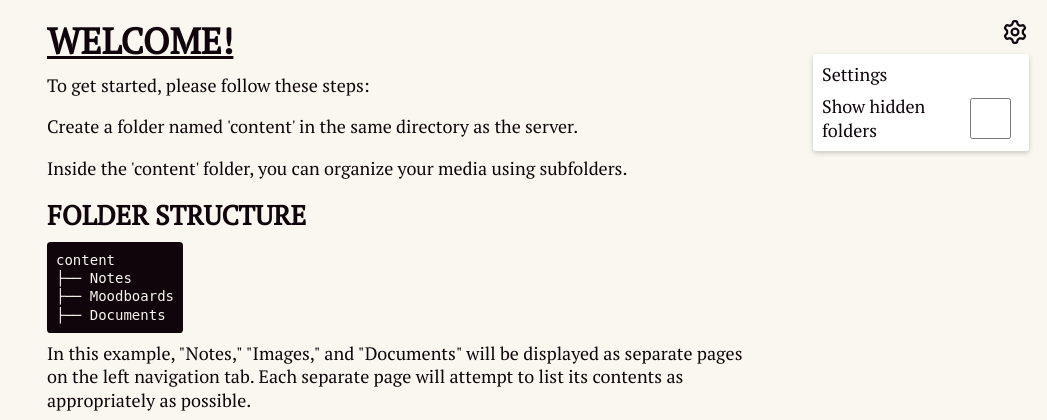
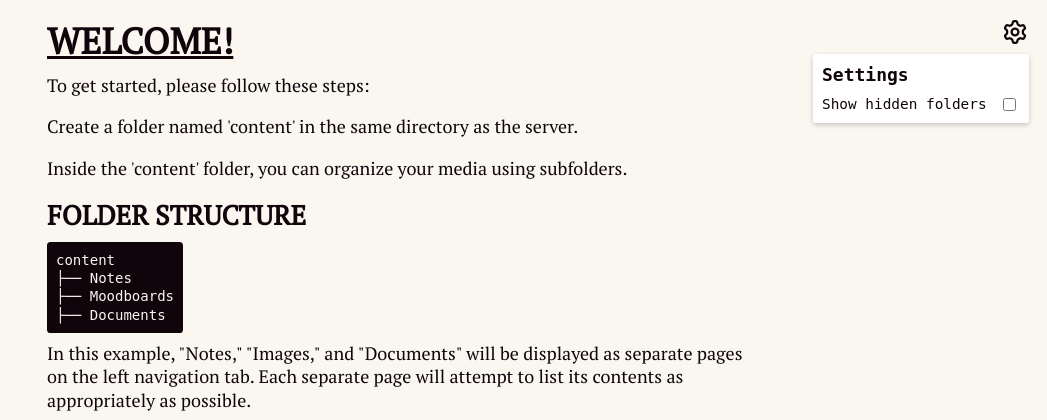
Before and after one commit to prycaustic/plica-garden, a Flask app: template templates/index.html in a window 1280 px wide, after a click that opens the changed part. Shown: the top 420 px of the page, without its empty margins (233-1280 px from the left). Run offline with Flask 3, Linux system fonts and the light colour scheme; the template is opened without the code that fills it, so the values that code supplies are empty; some libraries are stand-ins or nearby versions.

Commit message:
Settings menu is getting there

```diff
--- a/static/css/style.css
+++ b/static/css/style.css
@@ -431,6 +431,8 @@ footer {
 
 /* TODO: finish styling this guy... */
 #settings-menu {
+	font-family: monospace;
+	font-size: 0.8rem;
 	position: fixed;
 	top: 3rem;
 	right: 1rem;
@@ -438,11 +440,13 @@ footer {
 	padding: 0.5rem;
 	background-color: white;
 	display: grid;
-	grid-template-columns: 2fr 1fr;
-	gap: 0.5rem 1rem;
+	grid-template-columns: 1fr 1.2rem;
+	gap: 0.5rem;
 }
 
 #settings-menu .legend {
+	font-weight: bold;
+	font-size: 1rem;
 	grid-column: span 2;
 }
 
```
